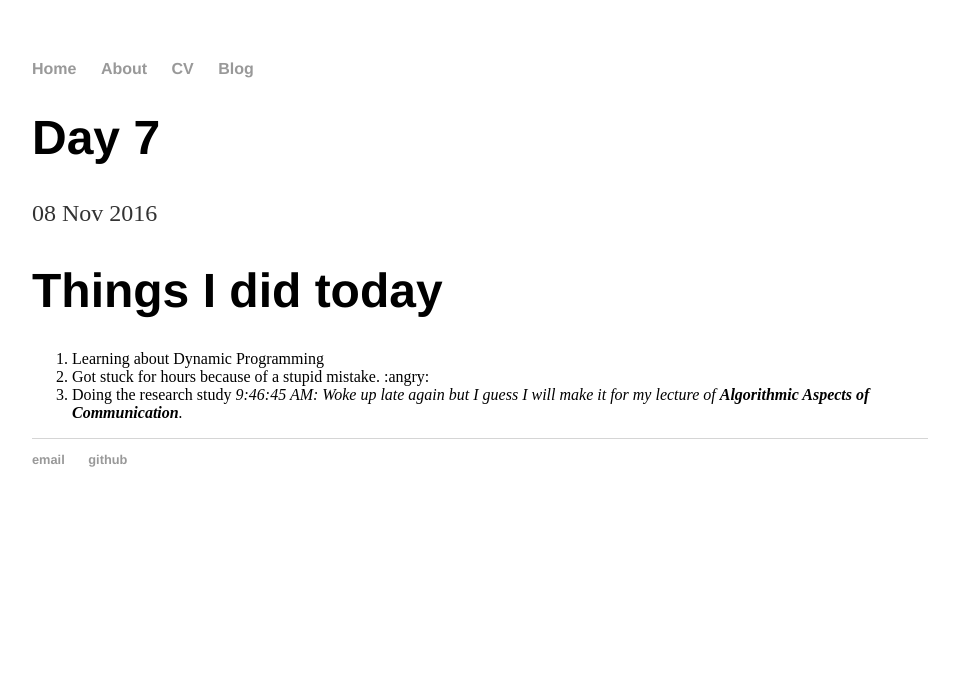
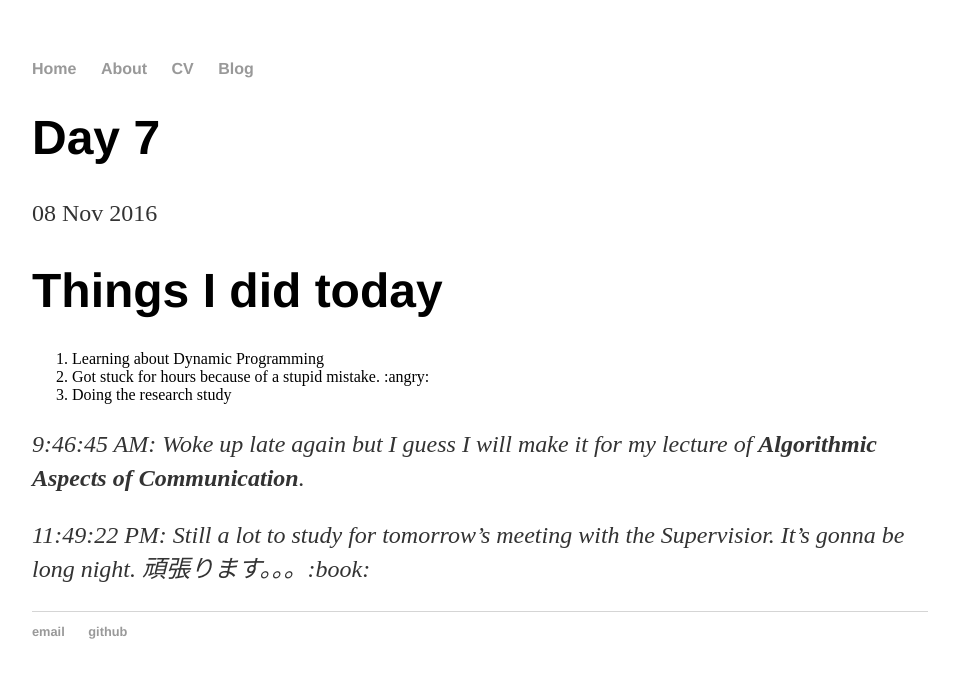
Before and after one commit to scitamehtam/scitamehtam.github.io, a Jekyll site: the page built from _posts/2016-11-08-Day-7.md, in a window 1280 px wide. Shown: the top 678 px of the page, without its empty margins (160-1119 px from the left). Built offline with Jekyll 4.4.1, drawn with Linux system fonts in a browser that asks for light colours.

Commit message:
Update 2016-11-08-Day-7.md

```diff
--- a/_posts/2016-11-08-Day-7.md
+++ b/_posts/2016-11-08-Day-7.md
@@ -7,4 +7,8 @@ date: 2016-11-08
 1. Learning about Dynamic Programming
 2. Got stuck for hours because of a stupid mistake. :angry:
 3. Doing the research study
+
+
 _9:46:45 AM: Woke up late again but I guess I will make it for my lecture of **Algorithmic Aspects of Communication**._
+
+_11:49:22 PM: Still a lot to study for tomorrow's meeting with the Supervisior. It's gonna be long night. 頑張ります。。。:book:_
```
